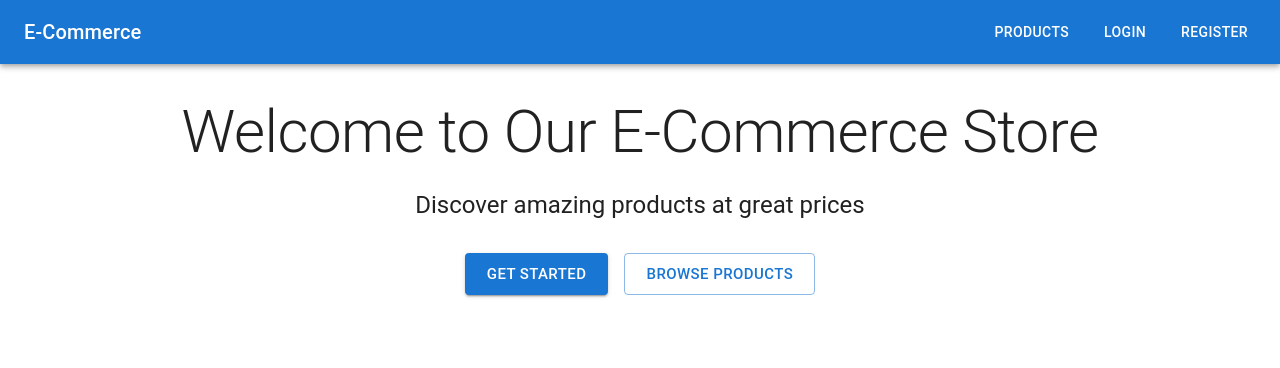
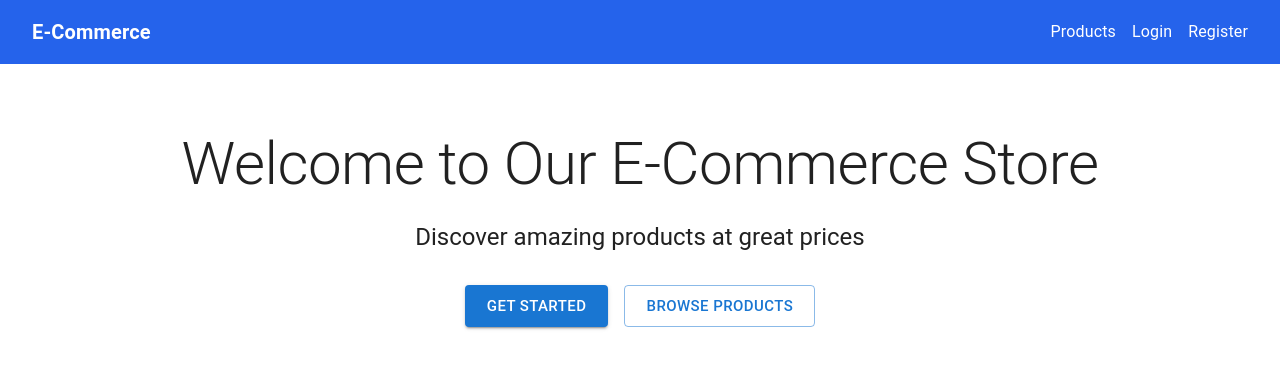
Before and after one commit to chinmaya-kumar-behera/ecommerce-frontend, a React (Create React App) app: page / in a window 1280 px wide. Shown: the top 368 px of the page. Built offline with nearby package versions, Linux system fonts and the light colour scheme.

Commit message:
feat: Add react-icons and tailwindcss for improved styling in Navbar

```diff
--- a/package.json
+++ b/package.json
@@ -17,6 +17,7 @@
     "react": "^19.1.0",
     "react-dom": "^19.1.0",
     "react-hot-toast": "^2.5.2",
+    "react-icons": "^5.5.0",
     "react-router-dom": "^7.7.0",
     "react-scripts": "5.0.1",
     "react-toastify": "^11.0.5",
@@ -46,5 +47,8 @@
       "last 1 firefox version",
       "last 1 safari version"
     ]
+  },
+  "devDependencies": {
+    "tailwindcss": "^3.4.17"
   }
 }
--- a/src/components/Common/Navbar.js
+++ b/src/components/Common/Navbar.js
@@ -1,13 +1,11 @@
 import { Link, useNavigate } from "react-router-dom";
-import { AppBar, Toolbar, Typography, Button, Box, Badge } from "@mui/material";
-import ShoppingCartIcon from "@mui/icons-material/ShoppingCart";
 import { useAuth } from "../../context/AuthContext";
 import toast from "react-hot-toast";
 import { TOAST_PROPS } from "../../constant";
+import { FiShoppingCart } from "react-icons/fi";
 
 const Navbar = () => {
   const { user, isAuthenticated, logout, isSeller } = useAuth();
-  const navigate = useNavigate();
 
   const handleLogout = () => {
     logout();
@@ -15,56 +13,78 @@
   };
 
   return (
-    <AppBar position="static">
-      <Toolbar>
-        <Typography variant="h6" component="div" sx={{ flexGrow: 1 }}>
-          <Link to="/" style={{ color: "inherit", textDecoration: "none" }}>
+    <nav className="bg-blue-600 text-white">
+      <div className="max-w-7xl mx-auto px-4 sm:px-6 lg:px-8">
+        <div className="flex justify-between h-16 items-center">
+          <Link to="/" className="text-xl font-bold hover:text-blue-200">
             E-Commerce
           </Link>
-        </Typography>
 
-        <Box sx={{ display: "flex", gap: 2 }}>
-          <Button color="inherit" component={Link} to="/products">
+          <div className="flex items-center space-x-4">
+            <Link
+              to="/products"
+              className="hover:text-blue-200 transition duration-150"
+            >
               Products
-          </Button>
+            </Link>
 
             {isAuthenticated() && (
               <>
-              <Button color="inherit" component={Link} to="/cart">
-                <Badge badgeContent={0} color="error">
-                  <ShoppingCartIcon />
-                </Badge>
-              </Button>
+                <Link
+                  to="/cart"
+                  className="relative hover:text-blue-200 transition duration-150"
+                >
+                  <FiShoppingCart className="text-xl" />
+                  <span className="absolute -top-2 -right-2 text-xs bg-red-500 text-white rounded-full px-1">
+                    0
+                  </span>
+                </Link>
 
                 {isSeller() && (
-                <Button color="inherit" component={Link} to="/seller/orders">
+                  <Link
+                    to="/seller/orders"
+                    className="hover:text-blue-200 transition duration-150"
+                  >
                     Seller Dashboard
-                </Button>
+                  </Link>
                 )}
 
-              <Button color="inherit" component={Link} to="/profile">
+                <Link
+                  to="/profile"
+                  className="hover:text-blue-200 transition duration-150"
+                >
                   Profile
-              </Button>
+                </Link>
 
-              <Button color="inherit" onClick={handleLogout}>
+                <button
+                  onClick={handleLogout}
+                  className="hover:text-blue-200 transition duration-150"
+                >
                   Logout
-              </Button>
+                </button>
               </>
             )}
 
             {!isAuthenticated() && (
               <>
-              <Button color="inherit" component={Link} to="/login">
+                <Link
+                  to="/login"
+                  className="hover:text-blue-200 transition duration-150"
+                >
                   Login
-              </Button>
-              <Button color="inherit" component={Link} to="/register">
+                </Link>
+                <Link
+                  to="/register"
+                  className="hover:text-blue-200 transition duration-150"
+                >
                   Register
-              </Button>
+                </Link>
               </>
             )}
-        </Box>
-      </Toolbar>
-    </AppBar>
+          </div>
+        </div>
+      </div>
+    </nav>
   );
 };
 
--- a/src/index.css
+++ b/src/index.css
@@ -1,3 +1,7 @@
+@tailwind base;
+@tailwind components;
+@tailwind utilities;
+
 body {
   margin: 0;
   font-family: -apple-system, BlinkMacSystemFont, 'Segoe UI', 'Roboto', 'Oxygen',
--- /dev/null
+++ b/tailwind.config.js
@@ -0,0 +1,8 @@
+/** @type {import('tailwindcss').Config} */
+export default {
+  content: ["./src/**/*.{html,js, jsx}"],
+  theme: {
+    extend: {},
+  },
+  plugins: [],
+};
```
Also changed, not shown: 1 other file (tests, documents, lock files or other folders). Lines whose indentation alone changed are shown as unchanged.
